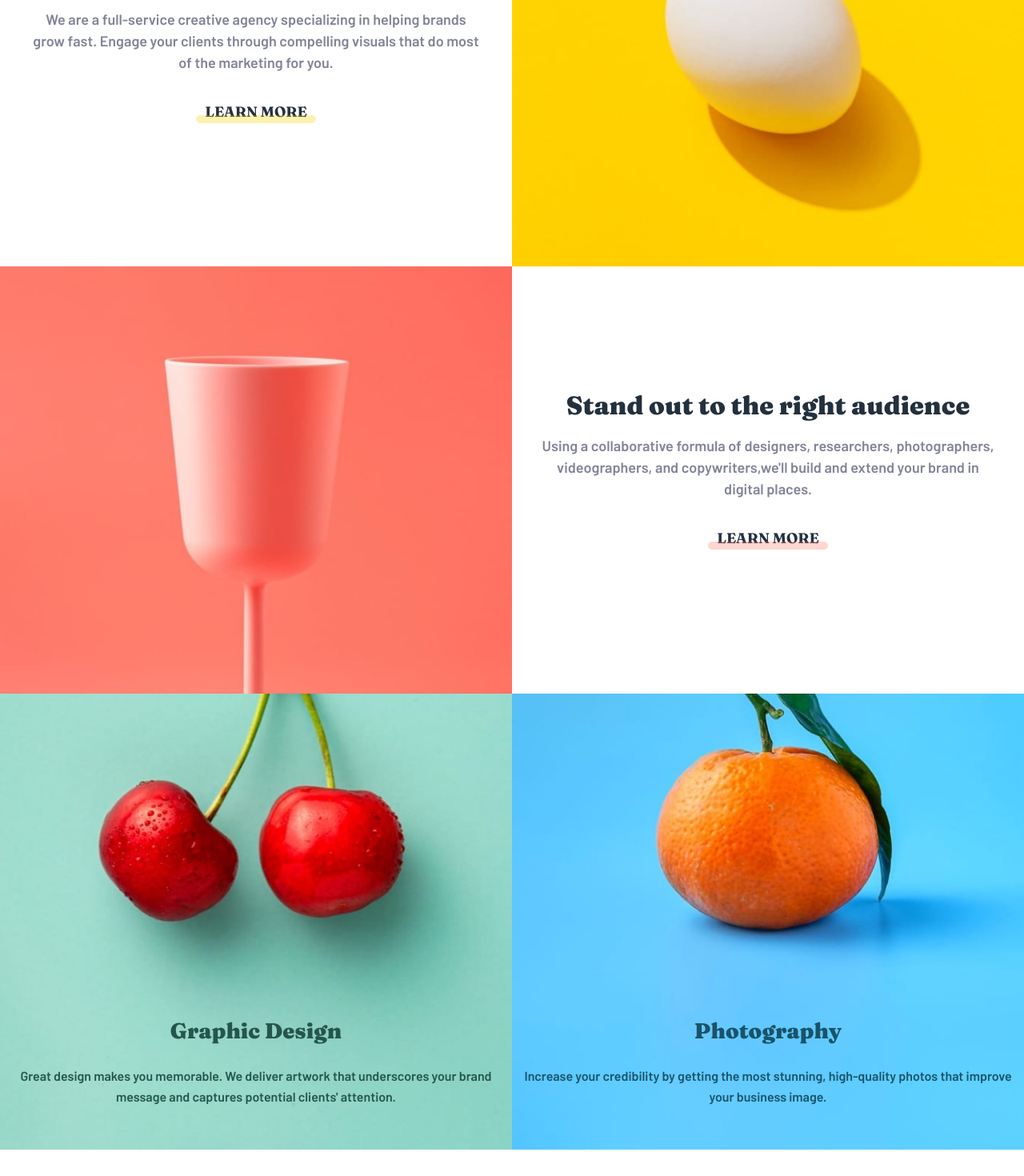
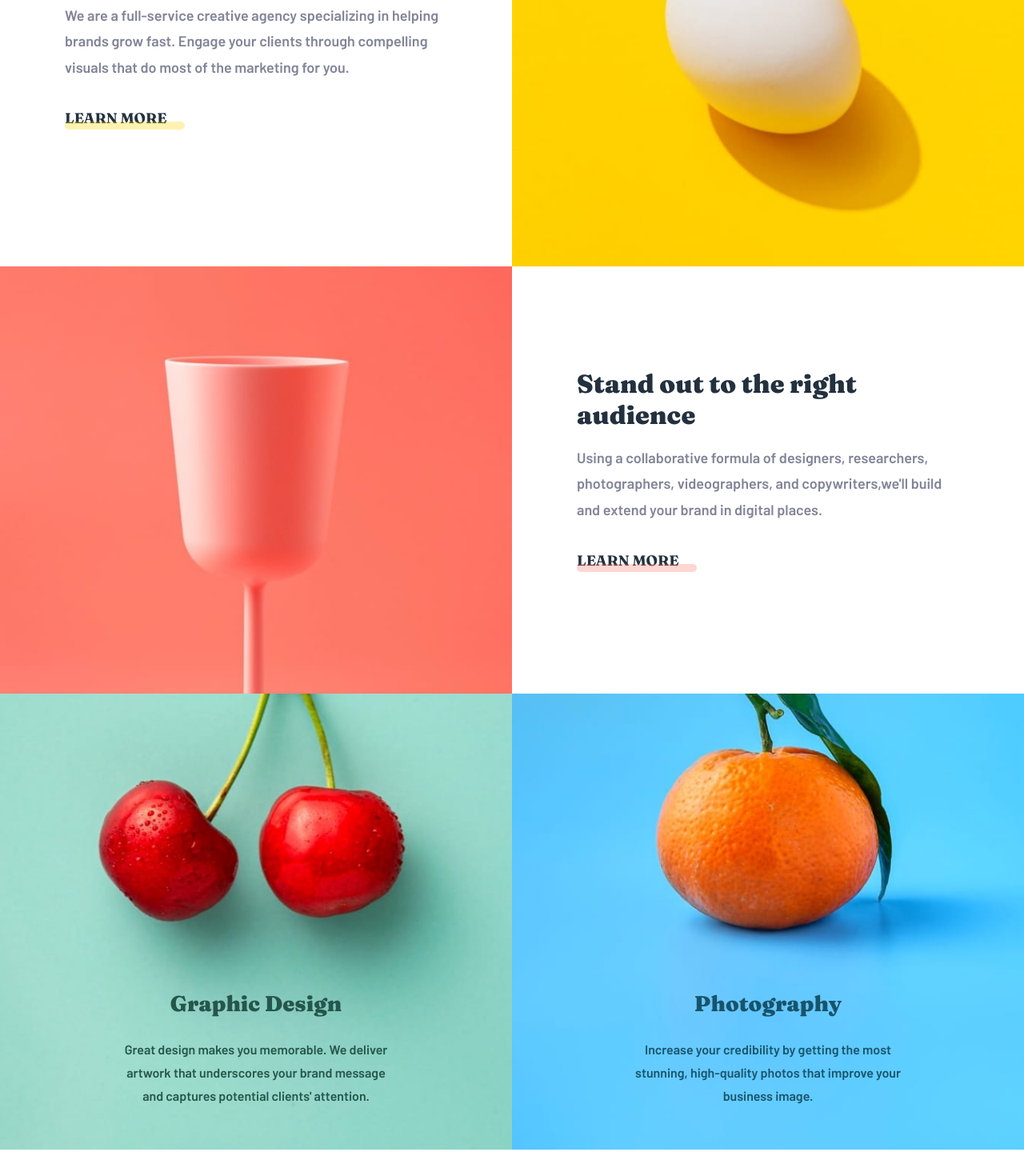
Before and after one commit to koyaboy-Frontend-Mentor/sunnyside-agency-landing-page, a React (Create React App) app: page / in a window 1280 px wide. Shown: the part 900-2370 px from the top of the page at 80% size. Built offline with nearby package versions, Linux system fonts and the light colour scheme.

Commit message:
Update to Layout

```diff
--- a/src/App.css
+++ b/src/App.css
@@ -1,7 +1,7 @@
 /*GENERAL STYLES*/
-/* :root {
+:root {
     min-height: 100vh;
-} */
+}
 
 .App {
     font-size: 18px;
@@ -14,7 +14,7 @@ h2 {
 /*TYPOGRAPHY*/
 
 p {
-    line-height: 1.65em;
+    line-height: 1.8em;
 }
 
 p,
@@ -139,7 +139,8 @@ header {
 .header-text h1 {
     color: hsl(0, 0%, 100%);
     letter-spacing: 0.15em;
-    font-size: 2.7rem;
+    font-size: 3rem;
+    font-weight: 900;
 }
 
 
@@ -164,18 +165,9 @@ header {
 .gallery img:hover {
     cursor: pointer;
     transform: scaleY(1.1);
-    /* border: 3px solid red; */
     transition: all 1s
 }
 
-.img-transform-container:hover {
-    border: 5px solid hsl(7, 99%, 70%);
-}
-
-.img-stand-out-container:hover {
-    border: 5px solid hsl(51, 100%, 49%);
-
-}
 
 .transform h2,
 .stand-out h2 {
@@ -187,7 +179,6 @@ header {
 .transform p,
 .stand-out p {
     color: hsl(232, 10%, 55%);
-    line-height: 1.5em;
     margin-bottom: 2em;
 }
 
@@ -198,6 +189,7 @@ hr {
     border-radius: 10px;
     width: 140px;
 }
+
 
 .transform hr {
     border-color: hsla(51, 100%, 49%, 0.3);
@@ -361,7 +353,7 @@ footer .social-icons {
 
 /* RESPONSIVE */
 
-@media screen and (min-width: 768px) {
+@media screen and (min-width: 830px) {
 
     .desktop-image {
         display: block;
@@ -419,24 +411,39 @@ footer .social-icons {
     main {
         display: grid;
         grid-template-columns: 1fr 1fr;
+        grid-template-rows: 1fr auto;
     }
+
+
 
     .transform,
     .stand-out {
-        padding: 0 2em
+        padding: 0 3em;
+        align-items: start;
+        text-align: left;
     }
 
     .graphic-design {
+        display: flex;
+        justify-content: center;
         background-image: url("../public/images/desktop/image-graphic-design.jpg");
     }
 
 
     .photography {
+        display: flex;
+        justify-content: center;
         background-image: url("../public/images/desktop/image-photography.jpg");
+    }
+
+    .graphic-design-text,
+    .photography-text {
+        width: 55%;
     }
 
     .client-testimonials {
         grid-column: span 2;
+        padding: 5em 2em;
     }
 
     footer {
@@ -471,14 +478,41 @@ footer .social-icons {
 }
 
 
-@media screen and (min-width: 478px) and (max-width:768px) {
+@media screen and (min-width: 478px) and (max-width:830px) {
 
     .graphic-design,
     .photography {
-        height: 800px;
+        display: flex;
+        justify-content: center;
+        height: 850px;
+    }
+
+    .graphic-design-text,
+    .photography-text {
+        width: 80%;
     }
 
     header {
         height: 700px;
     }
 }
+
+@media screen and (min-width: 1200px) {
+
+    .transform,
+    .stand-out {
+        padding: 0 4.5em;
+    }
+
+    .transform,
+    .stand-out {
+        width: 75%;
+    }
+
+    .transform h2,
+    .stand-out h2 {
+        width: 78%;
+    }
+}
+
+@media screen and (min-width: 800px) and (max-width:900px) {}
--- a/src/components/Header.jsx
+++ b/src/components/Header.jsx
@@ -55,7 +55,7 @@ export default function Header() {
                 ref={headerTextRef}
                 className="header-text moveUpDown">
                 <h1>WE ARE CREATIVES</h1>
-                <img src="./images/icon-arrow-down.svg" alt="" />
+                <img src="./images/icon-arrow-down.svg" alt="icon-arrow-down" />
             </div>
         </header >
 
--- a/src/components/Main.jsx
+++ b/src/components/Main.jsx
@@ -18,8 +18,11 @@ export default function Main() {
                         compelling visuals that do most of the marketing for you.
                     </p>
 
-                    <a href="/" className="learn-more">LEARN MORE</a>
-                    <hr />
+                    <div>
+                        <a href="/" className="learn-more">LEARN MORE</a>
+                        <hr />
+                    </div>
+
                 </div>
             </div>
 
@@ -36,8 +39,11 @@ export default function Main() {
                     videographers, and copywriters,we'll
                     build and extend your brand in digital places.
                 </p>
-                <a href="/" className="learn-more">LEARN MORE</a>
-                <hr />
+                <div>
+                    <a href="/" className="learn-more">LEARN MORE</a>
+                    <hr />
+                </div>
+
             </div>
 
             <div className="graphic-design">
```
